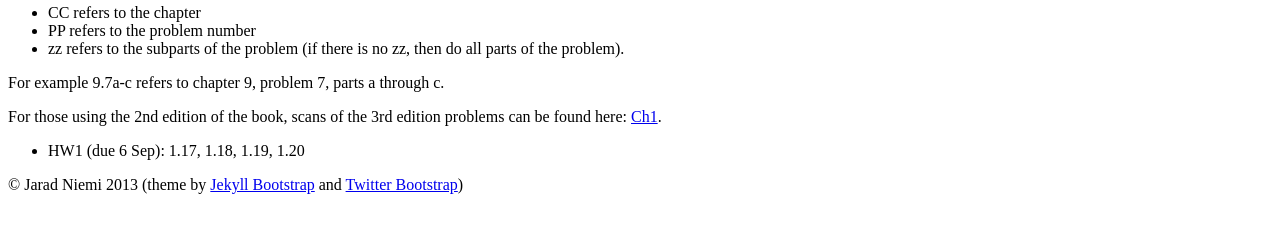
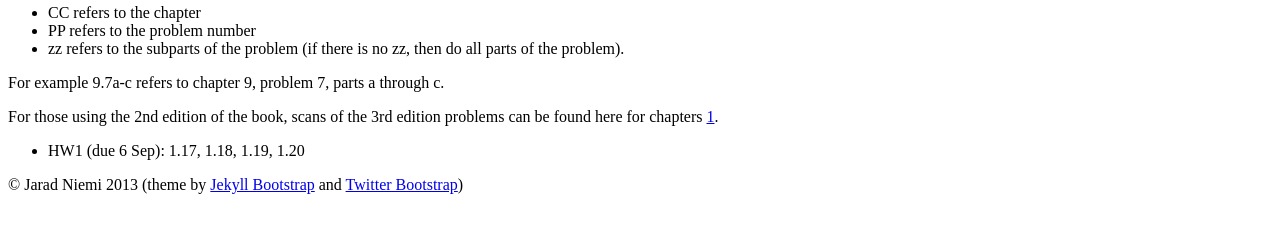
Before and after one commit to jarad/stat401A, a Jekyll site: the page built from homework.md, in a window 1280 px wide. Shown: the part 391-624 px from the top of the page. Built offline with Jekyll 4.4.1, drawn with Linux system fonts in a browser that asks for light colours.

Commit message:
added stat to link

```diff
--- a/homework.md
+++ b/homework.md
@@ -23,7 +23,7 @@ The code below is CC.PPzz where
 
 For example 9.7a-c refers to chapter 9, problem 7, parts a through c.
 
-For those using the 2nd edition of the book, scans of the 3rd edition problems can be found here: [Ch1](/401A/homework/ch1.pdf).
+For those using the 2nd edition of the book, scans of the 3rd edition problems can be found here for chapters [1](/stat401A/homework/ch1.pdf).
 
 
 - HW1 (due 6 Sep): 1.17, 1.18, 1.19, 1.20
```
